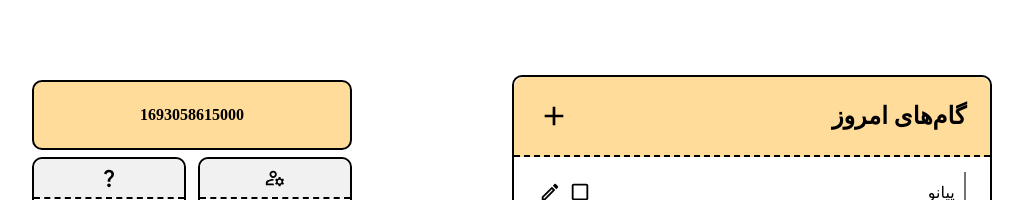
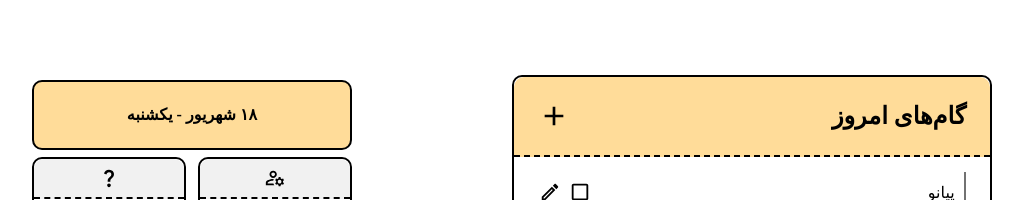
Before and after one commit to themaddie/masir, a React (Create React App) app in the folder client/: page /home in a window 1280 px wide. Shown: the top 200 px of the page, without its empty margins (187-1210 px from the left). Built offline with nearby package versions, Linux system fonts and the light colour scheme; a web font is replaced by a local one.

Commit message:
Update DateBox.jsx

```diff
--- a/client/src/pages/home/components/DateBox.jsx
+++ b/client/src/pages/home/components/DateBox.jsx
@@ -17,7 +17,7 @@ const DateBox = () => {
     background-color: ${palette.primary};
     cursor: default;
   `;
-  return <Wrapper>{Date.now()}</Wrapper>;
+  return <Wrapper>۱۸ شهریور - یکشنبه</Wrapper>;
 };
 
 export default DateBox;
```
